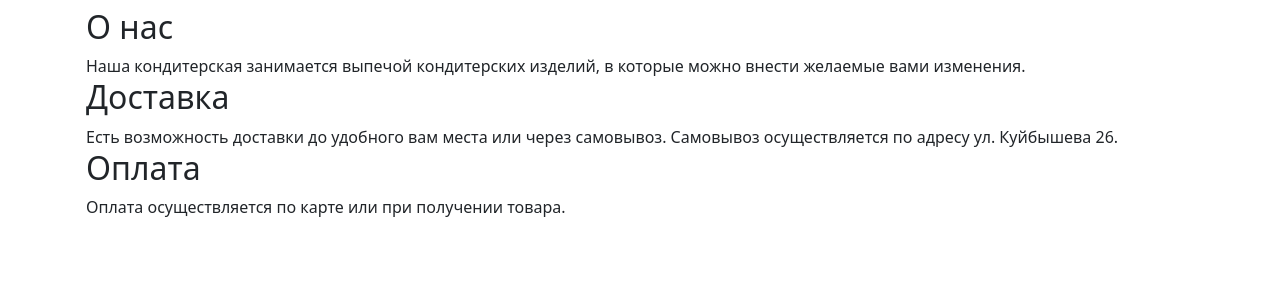
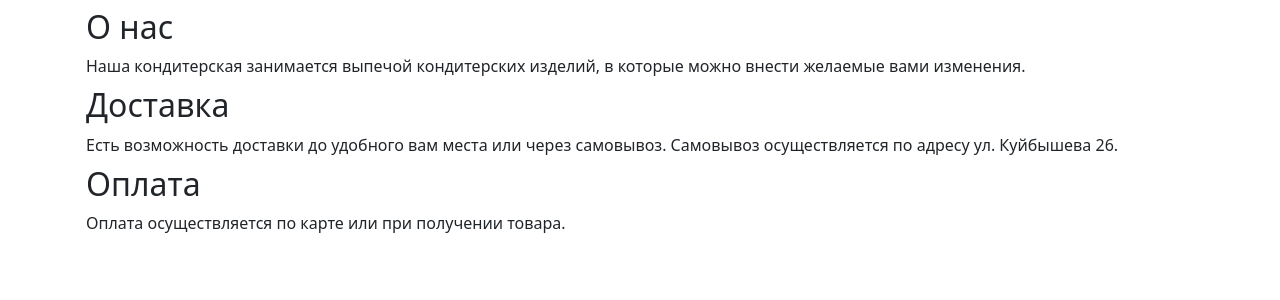
Before and after one commit to egorvania1/bakery-diploma, a Django app: page /about in a window 1280 px wide. Shown: the part 192-492 px from the top of the page. Run offline with Django 5.2, Linux system fonts and the light colour scheme; style sheets or scripts are compiled from the project's sources; some libraries are stand-ins or nearby versions.

Commit message:
Update about.html

```diff
--- a/bakerysite/website/templates/about.html
+++ b/bakerysite/website/templates/about.html
@@ -6,9 +6,9 @@
     <div class="container ps-3 p-2">
         <h2>О нас</h2>
         Наша кондитерская занимается выпечой кондитерских изделий, в которые можно внести желаемые вами изменения.
-        <h2>Доставка</h2>
+        <h2 class="pt-2">Доставка</h2>
         Есть возможность доставки до удобного вам места или через самовывоз. Самовывоз осуществляется по адресу ул. Куйбышева 26.
-        <h2>Оплата</h2>
+        <h2 class="pt-2">Оплата</h2>
         Оплата осуществляется по карте или при получении товара.
     </div>
 {% endblock content %}
```
